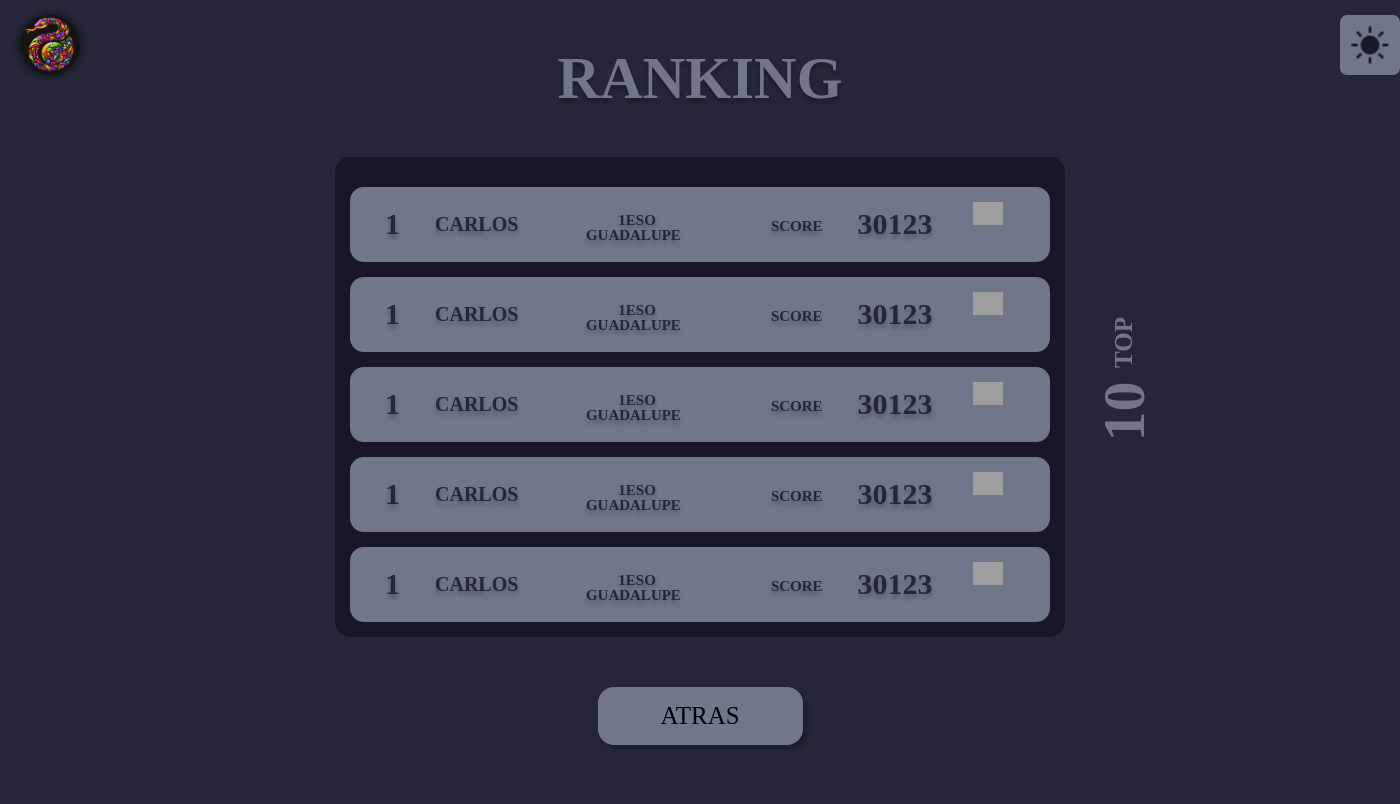
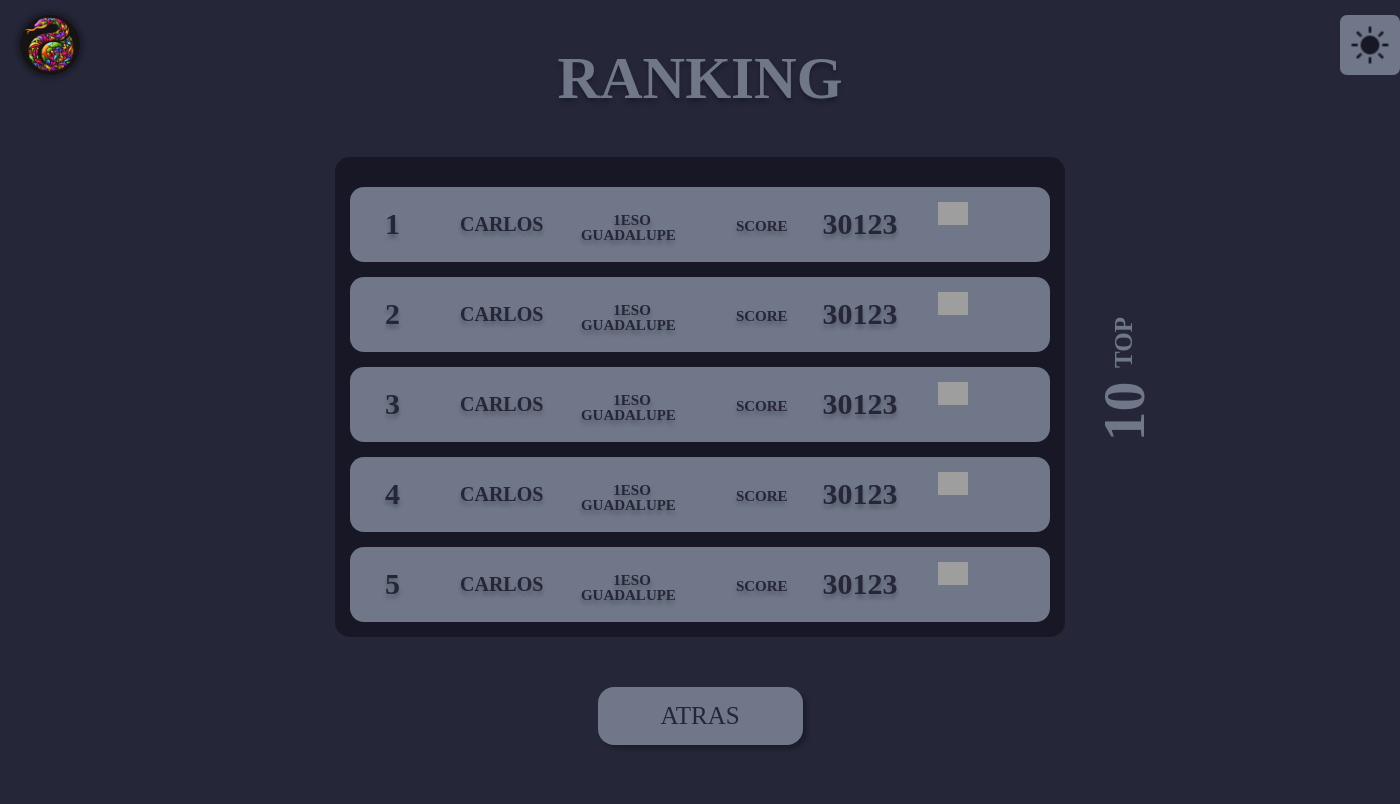
Before and after one commit to nacedodev/2223_2DAW_CULTURAL_CHAIN, a PHP site: page /ranking.html in a window 1400 px wide. Shown: the top 804 px of the page. Run offline with PHP 8.4, Linux system fonts and the light colour scheme; grey boxes are pictures that could not be loaded.

Commit message:
detalles visuales ranking

```diff
--- a/src/css/style.css
+++ b/src/css/style.css
@@ -201,6 +201,12 @@ body{
     background: #6F7789;
     height: 75px;
     margin-top: 15px;
+    scale:1;
+}
+#tablonranking>div:hover{
+    scale: 1.03;
+    box-shadow: 0px 0px 24px 6px rgba(255, 255, 255, 0.25);
+    background-color: rgb(209, 207, 207);
 }
 #tablonranking>div>p{
     float: left;
@@ -213,6 +219,7 @@ body{
 }
 #tablonranking>div>p:nth-child(1){
     font-size: 30px;
+    width: 40px;
     margin-top: 20px;
 }
 #tablonranking>div>p:nth-child(2){
@@ -221,15 +228,14 @@ body{
 }
 #tablonranking>div>p:nth-child(3){
     font-size: 15px;
-    margin-left: 100px;
+    margin-left: 70px;
     margin-top: 25px;
 }
 #tablonranking>div>p:nth-child(4){
     font-size: 15px;
-    margin-left: 65px;
     margin-top: 40px;
     position: relative;
-    right: 135px;
+    right: 105px;
 }
 #tablonranking>div>p:nth-child(5){
     font-size: 15px;
@@ -263,3 +269,11 @@ body{
     text-align: center;
     font-size: 25px;
 }
+#botonatras:hover{
+    box-shadow: 0px 0px 24px 6px rgba(255, 255, 255, 0.25);
+    background-color: white;
+}
+a{
+    text-decoration: none;
+    color: #252638;
+}
--- a/src/ranking.html
+++ b/src/ranking.html
@@ -23,7 +23,7 @@
                 <img src="img/personajes/astronaut 1.png">
             </div>
             <div>
-                <p>1</p>
+                <p>2</p>
                 <p>CARLOS</p>
                 <p>1ESO</p>
                 <p>GUADALUPE</p>
@@ -32,7 +32,7 @@
                 <img src="img/personajes/astronaut 1.png">
             </div>
             <div>
-                <p>1</p>
+                <p>3</p>
                 <p>CARLOS</p>
                 <p>1ESO</p>
                 <p>GUADALUPE</p>
@@ -41,7 +41,7 @@
                 <img src="img/personajes/astronaut 1.png">
             </div>
             <div>
-                <p>1</p>
+                <p>4</p>
                 <p>CARLOS</p>
                 <p>1ESO</p>
                 <p>GUADALUPE</p>
@@ -50,7 +50,7 @@
                 <img src="img/personajes/astronaut 1.png">
             </div>
             <div>
-                <p>1</p>
+                <p>5</p>
                 <p>CARLOS</p>
                 <p>1ESO</p>
                 <p>GUADALUPE</p>
@@ -59,7 +59,7 @@
                 <img src="img/personajes/astronaut 1.png">
             </div>
             <div>
-                <p>1</p>
+                <p>6</p>
                 <p>CARLOS</p>
                 <p>1ESO</p>
                 <p>GUADALUPE</p>
@@ -68,7 +68,7 @@
                 <img src="img/personajes/astronaut 1.png">
             </div>
             <div>
-                <p>1</p>
+                <p>7</p>
                 <p>CARLOS</p>
                 <p>1ESO</p>
                 <p>GUADALUPE</p>
@@ -77,7 +77,7 @@
                 <img src="img/personajes/astronaut 1.png">
             </div>
             <div>
-                <p>1</p>
+                <p>8</p>
                 <p>CARLOS</p>
                 <p>1ESO</p>
                 <p>GUADALUPE</p>
@@ -86,7 +86,7 @@
                 <img src="img/personajes/astronaut 1.png">
             </div>
             <div>
-                <p>1</p>
+                <p>9</p>
                 <p>CARLOS</p>
                 <p>1ESO</p>
                 <p>GUADALUPE</p>
@@ -95,7 +95,7 @@
                 <img src="img/personajes/astronaut 1.png">
             </div>
             <div>
-                <p>1</p>
+                <p>10</p>
                 <p>CARLOS</p>
                 <p>1ESO</p>
                 <p>GUADALUPE</p>
@@ -104,7 +104,7 @@
                 <img src="img/personajes/astronaut 1.png">
             </div>
             <div>
-                <p>1</p>
+                <p>11</p>
                 <p>CARLOS</p>
                 <p>1ESO</p>
                 <p>GUADALUPE</p>
@@ -113,7 +113,7 @@
                 <img src="img/personajes/astronaut 1.png">
             </div>
             <div>
-                <p>1</p>
+                <p>12111</p>
                 <p>CARLOS</p>
                 <p>1ESO</p>
                 <p>GUADALUPE</p>
@@ -126,7 +126,7 @@
                 <p>00</p>
             </div>
         </div>
-        <p id="botonatras">ATRAS</p>
+        <p id="botonatras"><a href="inicio.html">ATRAS</a></p>
         <div id="score">
             <p>TOP</p>
             <p>10</p>
```
Also changed, not shown: src/inicio.html (renamed from src/index.html).
